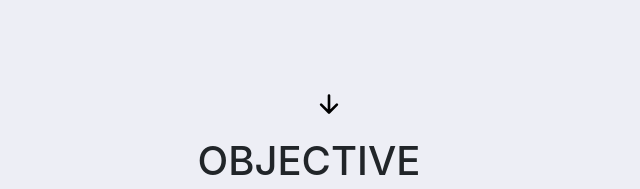
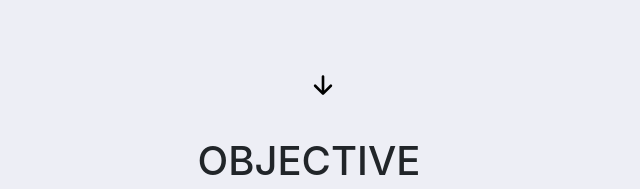
Before and after one commit to amanagayev/amanagayev.com, a plain HTML site: page index.html in a window 1280 px wide. Shown: the part 611-800 px from the top of the page, 331-971 px from the left. Drawn offline with nearby package versions, Linux system fonts and the light colour scheme.

Commit message:
Update style.css

```diff
--- a/style.css
+++ b/style.css
@@ -32,6 +32,8 @@
     font-size: 1.2em;
     left: 50%;
     right: 50%;
+    -ms-transform: translate(-50%, -50%);
+    transform: translate(-50%, -50%);
     background: none;
 }
 
```
